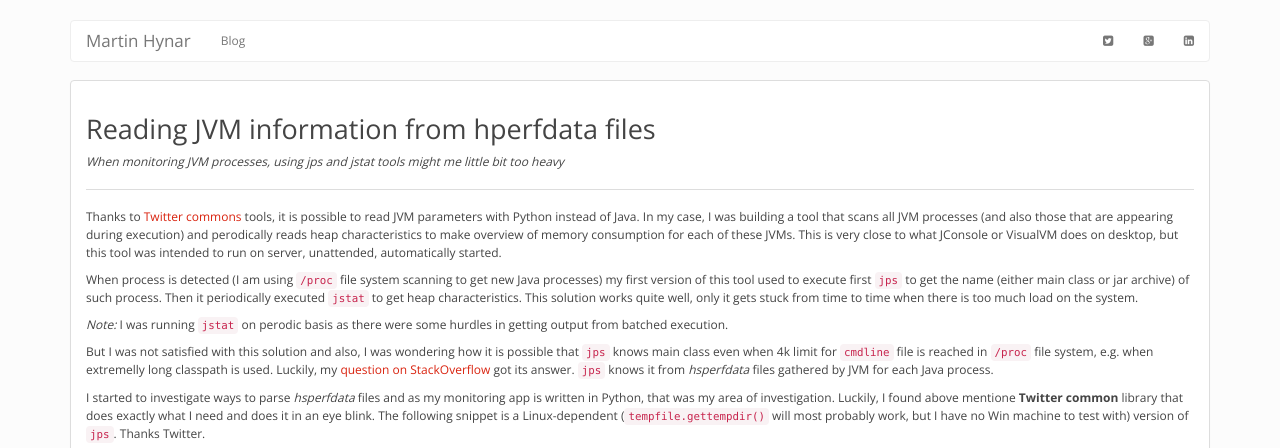
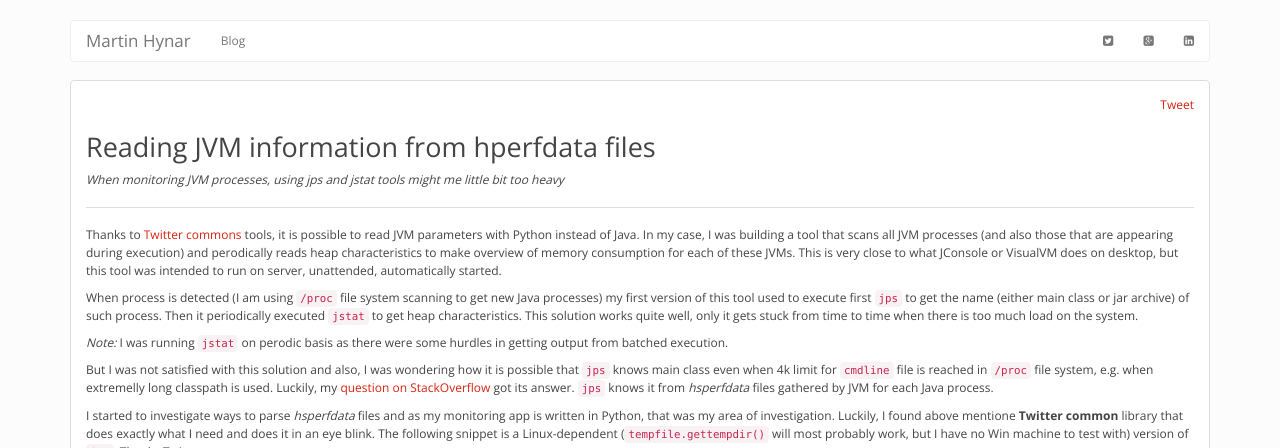
Before and after one commit to martinhynar/blog, a Jekyll site: the page built from _posts/2014-08-05-Reading-jvm-information.markdown, in a window 1280 px wide, cut to the strip 0-448 px from the top of the page. Built offline with Jekyll 4.4.1, drawn with Linux system fonts in a browser that asks for light colours; comment, search, counter and statistics services are not loaded.

Commit message:
twitter button

```diff
--- a/_layouts/post.html
+++ b/_layouts/post.html
@@ -17,7 +17,8 @@
 <div class="container">
     <div class="navbar navbar-default">
         <div class="navbar-header">
-	<button type="button" class="navbar-toggle" data-toggle="collapse" data-target=".navbar-responsive-collapse">
+            <button type="button" class="navbar-toggle" data-toggle="collapse"
+                    data-target=".navbar-responsive-collapse">
                 <span class="icon-bar"></span>
                 <span class="icon-bar"></span>
                 <span class="icon-bar"></span>
@@ -37,14 +38,22 @@
         </div>
     </div>
 
+
     <div class="panel panel-default">
+
+
         <div class="panel-body">
+            <div class="text-right">
+                <a href="https://twitter.com/share" class="twitter-share-button" data-via="martinhynar">Tweet</a>
+                <script>!function(d,s,id){var js,fjs=d.getElementsByTagName(s)[0],p=/^http:/.test(d.location)?'http':'https';if(!d.getElementById(id)){js=d.createElement(s);js.id=id;js.src=p+'://platform.twitter.com/widgets.js';fjs.parentNode.insertBefore(js,fjs);}}(document, 'script', 'twitter-wjs');</script>
+            </div>
             <div class="h2">
-	  {{ page.title  | xml_escape }}
+                {{ page.title | xml_escape }}
             </div>
             <div id="a">{{ content }}</div>
             {% if page.tags.size < 0 %}
-	<div id="tags">post {% if page.tags.size == 1 %}tag{% else %}tags{% endif %}: {% for tag in page.tags %}<a href="/#{{tag}}">{{tag}}</a>{% endfor %}
+            <div id="tags">post {% if page.tags.size == 1 %}tag{% else %}tags{% endif %}: {% for tag in page.tags %}<a
+                    href="/#{{tag}}">{{tag}}</a>{% endfor %}
             </div>
             {% endif %}
         </div>
@@ -54,14 +63,19 @@
         <div class="panel-body" id="disqus_thread"></div>
         <a href="http://disqus.com" class="dsq-brlink attribution">blog comments powered by <span class="logo-disqus">Disqus</span></a>
     </div>
-    <script  type="text/javascript">
+    <script type="text/javascript">
       {% if page.disqus_id %}var disqus_identifier = {{ page.disqus_id }};{% else %}var disqus_identifier = '{{ page.url }}';{% endif %}
       (function() {
       var dsq = document.createElement('script'); dsq.type = 'text/javascript'; dsq.async = true;
       dsq.src = 'http://martinhynar.disqus.com/embed.js';
       (document.getElementsByTagName('head')[0] || document.getElementsByTagName('body')[0]).appendChild(dsq);
       })();
+
+
+
+
     </script>
 
 </div>
-</body></html>
+</body>
+</html>
```
Lines whose indentation alone changed are shown as unchanged.
